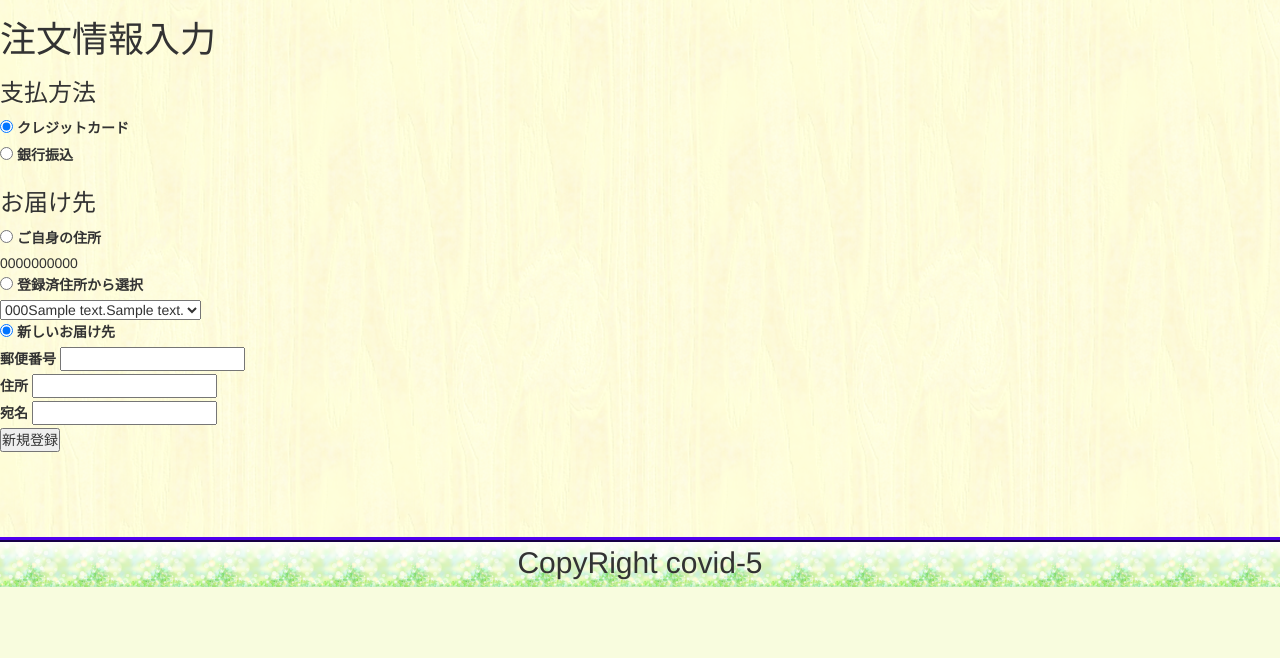
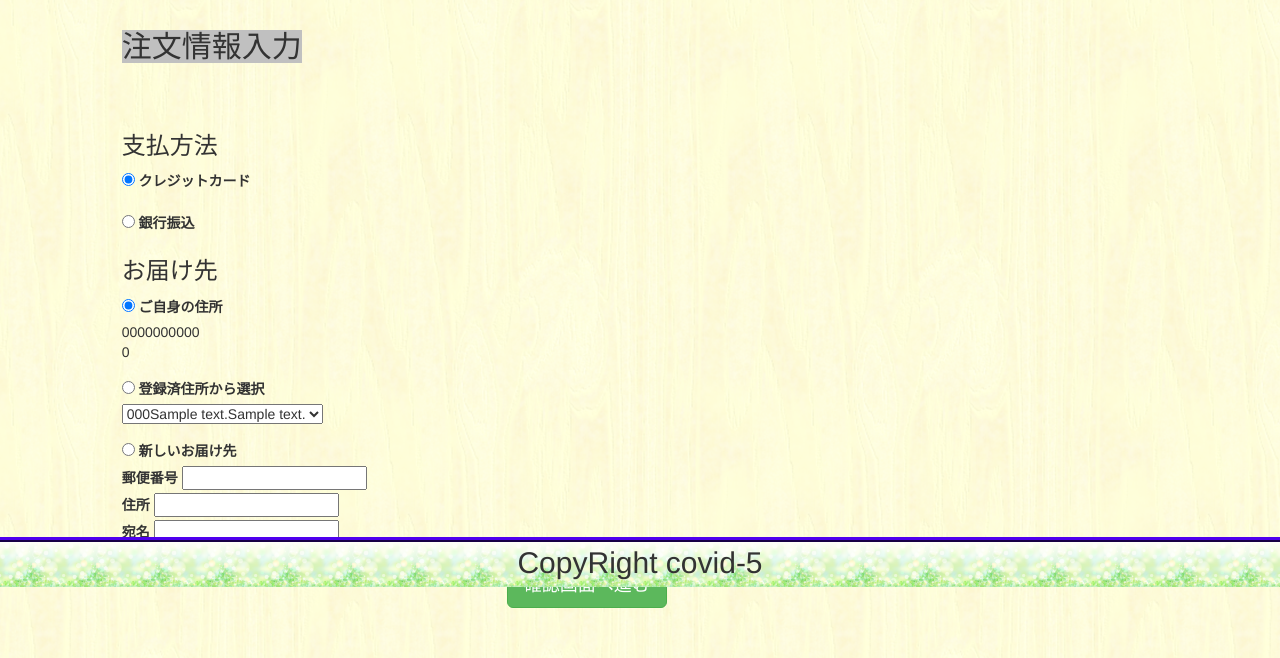
Before and after one commit to covid5/nagano-cake, a Rails app: page /member/orders/new in a window 1280 px wide. Shown: the part 213-871 px from the top of the page. Before the commit the page ends 800 px from the top, so only its background shows below. Run offline with Rails 7, Linux system fonts and the light colour scheme; a user stored in the database is signed in; tables that the repository leaves empty hold one stand-in row (values such as "Sample post"); style sheets or scripts are compiled from the project's sources; parts of the project's set-up code (start-up, migrations or seed data) failed here and were passed over; some libraries are stand-ins or nearby versions.

Commit message:
カート情報処理

```diff
--- a/app/assets/stylesheets/application.scss
+++ b/app/assets/stylesheets/application.scss
@@ -125,3 +125,7 @@ h2{
   background-color: silver;
   display: inline-block;
 }
+
+table {
+background-color: #fff;
+}
--- a/app/controllers/application_controller.rb
+++ b/app/controllers/application_controller.rb
@@ -1,7 +1,7 @@
 class ApplicationController < ActionController::Base
 
 	# # before_action :authenticate_admin!
-	# before_action :configure_permitted_parameters, if: :devise_controller?
+	before_action :configure_permitted_parameters, if: :devise_controller?
  #  	protect_from_forgery with: :exception
 
 
--- a/app/controllers/member/orders_controller.rb
+++ b/app/controllers/member/orders_controller.rb
@@ -26,6 +26,14 @@ class Member::OrdersController < ApplicationController
   def create
     @order = Order.new(order_params)
     @order.save
+    @cart_products = CartProduct.where(cart_id: current_member.cart.id)
+    @cart_products.each do |cp|
+      @order_detail = @order.order_detail.new
+      @order_detail.product_id = cp.product.id
+      @order_detail.number = cp.number
+    @order_detail.save
+    current_member.cart.cart_products.destroy_all
+    end
     redirect_to member_orders_thank_path
   end
 
--- a/app/models/order.rb
+++ b/app/models/order.rb
@@ -19,4 +19,8 @@ class Order < ApplicationRecord
     self.post_code + self.address + self.address_name
   end
 
+  def full_name
+    self.last_name + self.first_name
+  end
+
 end
--- a/app/views/admin/products/new.html.erb
+++ b/app/views/admin/products/new.html.erb
@@ -3,7 +3,7 @@
 <!-- form_for部分 -->
 
 
-<%= form_with(model: [:admin, @product_new]) do |f| %>
+<%= form_with(model: [:admin, @product_new], local: true) do |f| %>
 
 <!-- 商品画像 -->
 <%= f.attachment_field :image %>
--- a/app/views/layouts/_header.html.erb
+++ b/app/views/layouts/_header.html.erb
@@ -35,7 +35,7 @@
 　　　　　<!-- ログイン　-->
           <div class="btn-group">
             <li class="btn btn-default"><%= link_to 'About', members_about_path, class: 'nav-link' %></li>
-            <li class="btn btn-default"><%= link_to 'マイページ', members_about_path, class: 'nav-link' %></li>
+            <li class="btn btn-default"><%= link_to 'マイページ', members_path(current_member), class: 'nav-link' %></li>
             <li class="btn btn-default"><%= link_to '商品一覧', member_products_path, class: 'nav-link' %></li>
             <li class="btn btn-default"><%= link_to 'カート', member_carts_path, class: 'nav-link' %></li>
             <li class="btn btn-default"><%= link_to 'ログアウト', destroy_member_session_path, method: :delete, class: 'nav-link' %></li>
@@ -53,15 +53,8 @@
         <p>ようこそ<%= current_member.first_name %>
                   <%= current_member.last_name %>さん！</p>
 
-      <% else admin_signed_in? %>
-       <div class="search-form" style="margin-top: 70px; text-align: center;">
-    <%= form_tag(admin_search_path, method: :get) do %>
-      <%= text_field_tag 'search[content]' %>
-      <%= select_tag 'search[model]', options_for_select({ "会員検索" => "member", "商品検索" => "product"}) %>
-      <%= submit_tag '検索' %>
-    <% end %>
+      <% end %>
   </div>
-      <% end %>
     </div>
   </nav>
 </header>
--- a/app/views/member/carts/index.html.erb
+++ b/app/views/member/carts/index.html.erb
@@ -53,5 +53,5 @@
 </div>
 
 <div class="col-xs-4 col-xs-offset-4">
-    <%= link_to "情報入力に進む", members_about_path, class: "btn btn-success center-block btn-lg" %>
+    <%= link_to "情報入力に進む", new_member_order_path, class: "btn btn-success center-block btn-lg" %>
 </div>
--- a/app/views/member/orders/new.html.erb
+++ b/app/views/member/orders/new.html.erb
@@ -1,26 +1,32 @@
-
-<h1>注文情報入力</h1>
+<div class="col-xs-9 col-xs-offset-1">
+<h2>注文情報入力</h1>
 
 <%= form_with url: { action: :confirm }, local: true do |f| %>
 
 <h3>支払方法</h3>
 <div class="field">
-    <label><%= f.radio_button :payment_method, :クレジットカード, checked: "checked" %> クレジットカード</label><br />
+    <div class="form-group">
+        <label><%= f.radio_button :payment_method, :クレジットカード, checked: "checked" %> クレジットカード</label>
+    </div>
+    <div class="form-group">
         <label><%= f.radio_button :payment_method, :銀行振込 %> 銀行振込</label>
+    </div>
 </div>
 
 <h3>お届け先</h3>
 <div class="field">
-
+    <div class="form-group">
         <label><%= f.radio_button :address_option, 0, checked: "checked" %> ご自身の住所</label><br />
         <%= current_member.full_address %><br>
+        <%= current_member.last_name %>
+    </div>
+    <div class="form-group">
+        <label><%= f.radio_button :address_option, 1 %> 登録済住所から選択</label><br />
+        <%= f.collection_select :select_address, @shipping_addresses, :id, :full_address %>
+    </div>
 
-    <label><%= f.radio_button :address_option, 1, checked: "checked" %> 登録済住所から選択</label><br />
-
-    <%= f.collection_select :select_address, @shipping_addresses, :id, :full_address %>
-
-    <br>
-    <label><%= f.radio_button :address_option, 2, checked: "checked" %> 新しいお届け先</label><br />
+    <div class="form-group">
+        <label><%= f.radio_button :address_option, 2 %> 新しいお届け先</label><br />
 
         <%= f.label :郵便番号 %>
         <%= f.text_field :postal_code %><br>
@@ -28,9 +34,10 @@
         <%= f.text_field :address %><br>
         <%= f.label :宛名 %>
         <%= f.text_field :address_name %><br>
-
+    </div>
 </div>
 
-<%= f.submit "新規登録" %>
+<%= f.submit "確認画面へ進む", class: "btn btn-success center-block btn-lg" %>
 
 <% end %>
+</div>
--- a/app/views/members/show.html.erb
+++ b/app/views/members/show.html.erb
@@ -85,7 +85,7 @@
         <h4>注文履歴</h4>
       </div>
       <div class="col-lg-9">
-        <%= link_to '一覧を見る', class: 'btn btn-primary' %>
+        <%= link_to '一覧を見る', member_orders_path, class: 'btn btn-primary' %>
       </div>
     </div>
   </div>
```
Also changed, not shown: app/views/member/orders/confirm.html.erb (+9 -6 lines). Lines whose indentation alone changed are shown as unchanged.
